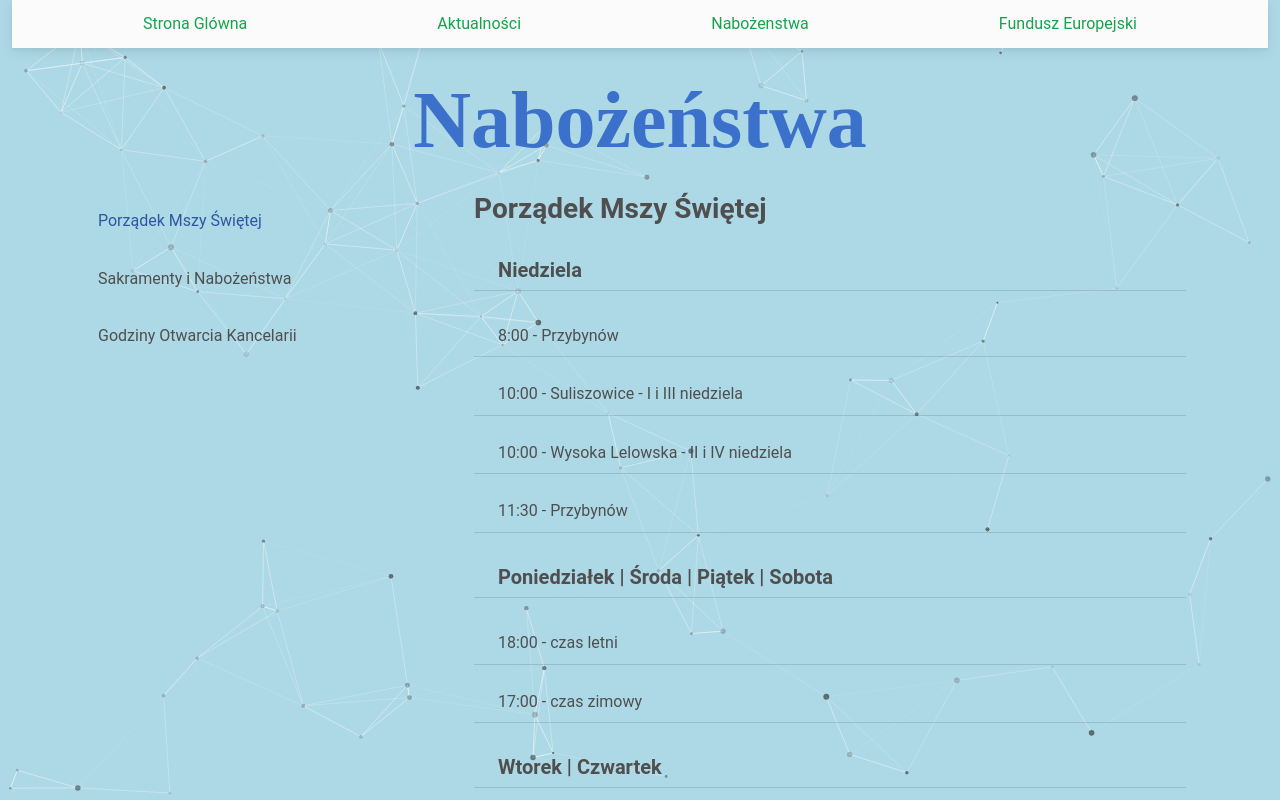
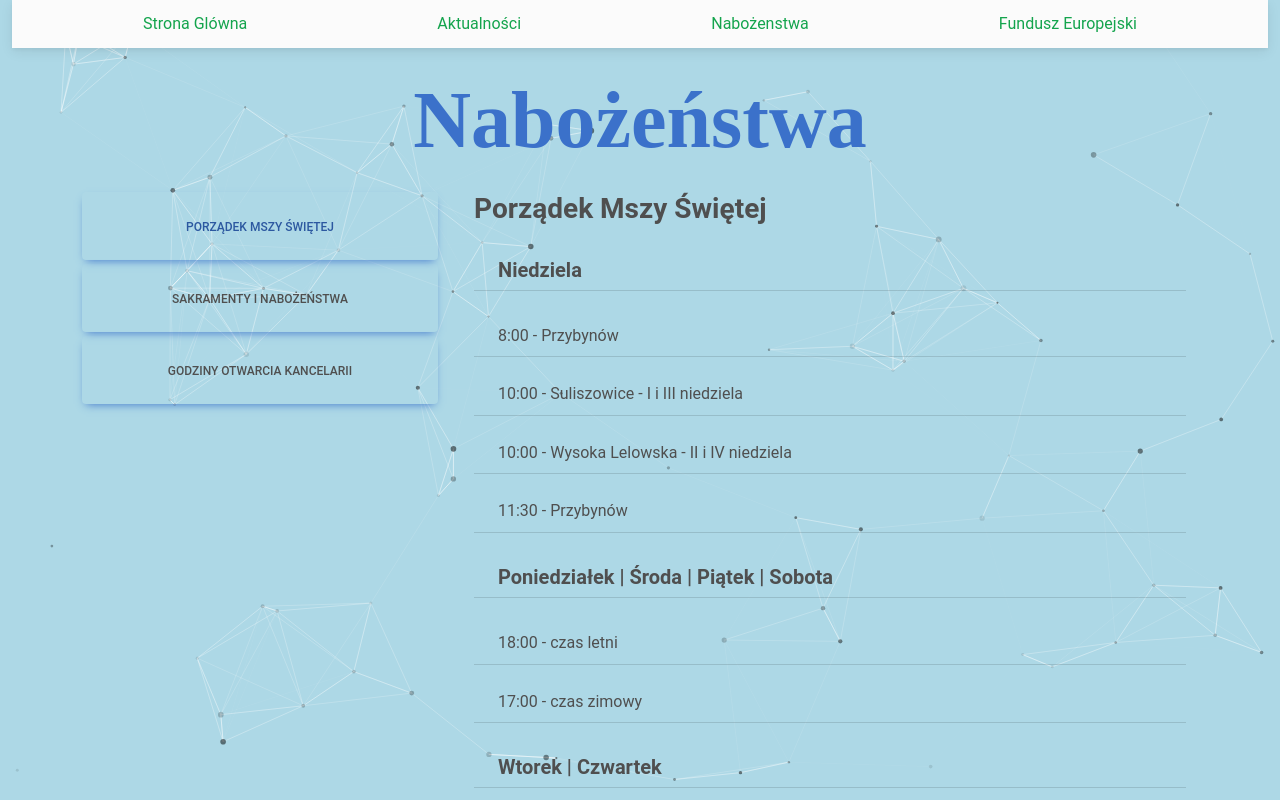
Before and after one commit to radzek15/parafia, a React (Create React App) app: page /nabozenstwa in a window 1280 px wide. Shown: the top 800 px of the page. Built offline with nearby package versions, Linux system fonts and the light colour scheme; no server answers.

Commit message:
eslint fixes

```diff
--- a/src/components/EuropeanFund/FundGallery.js
+++ b/src/components/EuropeanFund/FundGallery.js
@@ -35,7 +35,7 @@ export default function FundGallery() {
 				<MDBBtn className={'btn-arrow btn-highlight">'} onClick={handlePreviousImage}><i className="fas fa-arrow-left"></i></MDBBtn>
 			</MDBCol>
 			<MDBCol size={'8'}>
-				<img className={'my-3 rounded mx-auto d-block img-fluid img-circle'} style={{ height: '750px'}} src={imageUrls[currentImageIndex]} alt={`Image ${currentImageIndex}`} />
+				<img className={'my-3 rounded mx-auto d-block img-fluid img-circle'} style={{ height: '750px'}} src={imageUrls[currentImageIndex]} alt={`${currentImageIndex}`} />
 			</MDBCol>
 			<MDBCol size={'2'} className={'d-flex flex-column justify-content-center align-items-end'}>
 				<MDBBtn className={'btn-arrow btn-highlight'} onClick={handleNextImage}><i className="fas fa-arrow-right"></i></MDBBtn>
--- a/src/components/EuropeanFund/FundTitlePhoto.js
+++ b/src/components/EuropeanFund/FundTitlePhoto.js
@@ -11,5 +11,5 @@ export default function FundTitlePhoto() {
 			console.log(error);
 		});
 	}, []);
-	return <img className={'my-3 rounded mx-auto d-block img-fluid'} src={imageUrl} alt="Fundusz Euro Photo" />
+	return <img className={'my-3 rounded mx-auto d-block img-fluid'} src={imageUrl} alt="Fundusz Euro" />
 }
--- a/src/components/HomePage/History.js
+++ b/src/components/HomePage/History.js
@@ -42,7 +42,7 @@ export default function History() {
 				<MDBBtn className={'btn-arrow btn-highlight">'} onClick={handlePreviousImage}><i className="fas fa-arrow-left"></i></MDBBtn>
 			</MDBCol>
 			<MDBCol size={'8'}>
-				<img className={'my-3 rounded mx-auto d-block img-fluid img-circle rounded-circle'} style={{ height: '500px'}} src={imageUrls[currentImageIndex]} alt={`Image ${currentImageIndex}`} />
+				<img className={'my-3 rounded mx-auto d-block img-fluid img-circle rounded-circle'} style={{ height: '500px'}} src={imageUrls[currentImageIndex]} alt={`${currentImageIndex}`} />
 			</MDBCol>
 			<MDBCol size={'2'} className={'d-flex flex-column justify-content-center align-items-end'}>
 				<MDBBtn className={'btn-arrow btn-highlight'} onClick={handleNextImage}><i className="fas fa-arrow-right"></i></MDBBtn>
--- a/src/components/Nabozenstwa/HolyMass.js
+++ b/src/components/Nabozenstwa/HolyMass.js
@@ -26,7 +26,7 @@ export default function HolyMass() {
           <li className="list-group-item bg-transparent my-2">7:00 - czas letni</li>
           <li className="list-group-item bg-transparent my-2">8:00 - czas zimowy</li>
         </ul>
-			<img src={imageUrl} className={'my-3 img-fluid'} alt="Photo Msze Święte" />
+			<img src={imageUrl} className={'my-3 img-fluid'} alt="Msze Święte" />
 		</div>
 	);
 }
--- a/src/components/Nabozenstwa/NavForMasses.js
+++ b/src/components/Nabozenstwa/NavForMasses.js
@@ -1,5 +1,5 @@
 import React, { useState } from "react";
-import { MDBContainer, MDBRow, MDBCol, MDBListGroup, MDBListGroupItem } from "mdb-react-ui-kit";
+import {MDBContainer, MDBRow, MDBCol, MDBListGroup, MDBListGroupItem, MDBBtn} from "mdb-react-ui-kit";
 import HolyMass from "./HolyMass";
 import Sacramentals from "./Sacramentals";
 import OfficeHours from "./OfficeHours";
@@ -29,30 +29,30 @@ export default function NavForMasses() {
       <MDBRow>
         <MDBCol size="4">
           <MDBListGroup className="list-group-light" id="list-tab" role="tablist">
-            <a href={'#'}><MDBListGroupItem
+            <MDBBtn style={{background: 'transparent'}}><MDBListGroupItem
               className={`list-group-item list-group-item-action px-3 border-0 bg-transparent ${
                 activeTab === "mass" ? "active" : ""
               }`}
               onClick={() => handleTabClick("mass")}
             >
               Porządek Mszy Świętej
-            </MDBListGroupItem></a>
-            <a href="#"><MDBListGroupItem
+            </MDBListGroupItem></MDBBtn>
+            <MDBBtn className={'my-1'} style={{background: 'transparent'}}><MDBListGroupItem
               className={`list-group-item list-group-item-action px-3 border-0 bg-transparent ${
                 activeTab === "sacramentals" ? "active" : ""
               }`}
               onClick={() => handleTabClick("sacramentals")}
             >
               Sakramenty i Nabożeństwa
-            </MDBListGroupItem></a>
-            <a href="#"><MDBListGroupItem
+            </MDBListGroupItem></MDBBtn>
+            <MDBBtn style={{background: 'transparent'}}><MDBListGroupItem
               className={`list-group-item list-group-item-action px-3 border-0 bg-transparent ${
                 activeTab === "office" ? "active" : ""
               }`}
               onClick={() => handleTabClick("office")}
             >
               Godziny Otwarcia Kancelarii
-            </MDBListGroupItem></a>
+            </MDBListGroupItem></MDBBtn>
           </MDBListGroup>
         </MDBCol>
         <MDBCol size="8">
--- a/src/components/Nabozenstwa/OfficeHours.js
+++ b/src/components/Nabozenstwa/OfficeHours.js
@@ -22,7 +22,7 @@ export default function OfficeHours() {
 				<li className="list-group-item bg-transparent my-2">16:00 - czas zimowy</li>
 				<li className="list-group-item fw-bold bg-transparent my-3">W sprawach pilnych (pogrzeb, wizyta u chorego) prosimy o kontakt telefoniczny/mailowy</li>
 			</ul>
-			<img className={'my-3 img-fluid'} src={imageUrl} alt="Firebase Storage Image" />
+			<img className={'my-3 img-fluid'} src={imageUrl} alt="Godziny otwarcia" />
 		</div>
 	);
 }
--- a/src/components/Posting/ShowPosts.js
+++ b/src/components/Posting/ShowPosts.js
@@ -43,7 +43,7 @@ export default function ShowPosts({ postList, setPostList}) {
             <MDBCardTitle>{post.title}</MDBCardTitle>
             <MDBCardText>{post.postText}</MDBCardText>
           </MDBCardBody>
-          {post.imageUrl && <img src={post.imageUrl} alt="Post Image" className={'my-3 rounded mx-auto d-block img-fluid img-circle'} style={{ height: '300px'}} />}
+          {post.imageUrl && <img src={post.imageUrl} alt="Post" className={'my-3 rounded mx-auto d-block img-fluid img-circle'} style={{ height: '300px'}} />}
           <MDBCardFooter className="d-flex justify-content-between">
             <div>Autor: {extractNameFromEmail(post.author.name)}</div>
             <div>Data Dodania: {post.releaseDate.toDate().toLocaleDateString()}</div>
--- a/src/components/auth/SignIn.js
+++ b/src/components/auth/SignIn.js
@@ -18,7 +18,7 @@ export default function SignIn() {
 	const emailRef = useRef()
 	const passwordRef = useRef()
   const [email, setEmail] = useState('')
-  const [password, setPassword] = useState('')
+  const [password, setPassword] = useState('')// eslint-disable-next-line
   const [error, setError] = useState('')
   const {signIn} = UserAuth();
   // const {signInWithGoogle} = UserAuth();
@@ -27,6 +27,7 @@ export default function SignIn() {
   const handleSubmit = async (e) => {
     e.preventDefault();
     setError('');
+    console.log(error)
     try {
       await signIn(email, password)
       navigate('/dashboard')
@@ -70,7 +71,7 @@ export default function SignIn() {
                 {/*<hr className="my-4" />*/}
                 {/*<MDBBtn onClick={handleGoogleAuth} className="mb-2 w-100" size="lg" style={{backgroundColor: '#dd4b39'}}>*/}
                 {/*  <MDBIcon fab icon="google" className="mx-2"/>*/}
-                {/*  Sign in with google*/}
+                {/*  Sign in with Google*/}
                 {/*</MDBBtn>*/}
               </form>
             </MDBCardBody>
```
